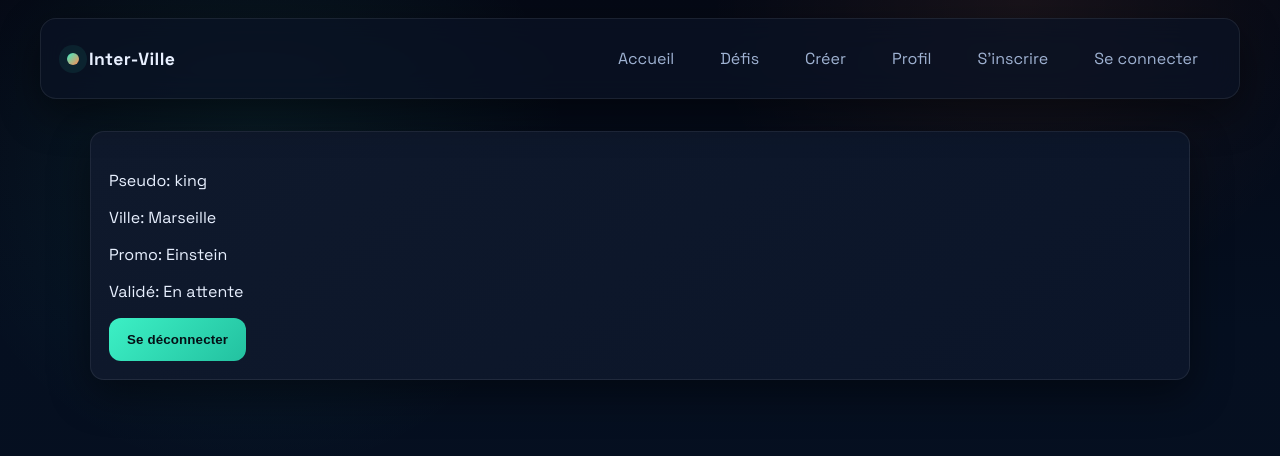
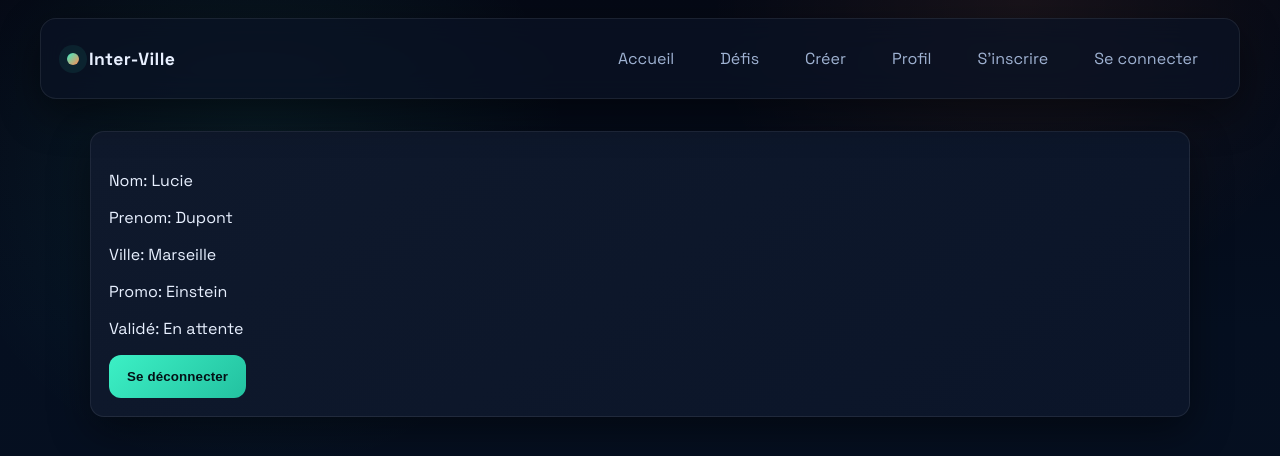
Before and after one commit to Gaetan1303/Inter-Ville-Project, a React app in the folder frontend/: page /profile in a window 1280 px wide. Shown: the top 456 px of the page. Built offline with nearby package versions, Linux system fonts and the light colour scheme; no server answers; the HTML template or start-up script is replaced by a standard one.

Commit message:
petite modif page profil

```diff
--- a/frontend/src/pages/Profile.jsx
+++ b/frontend/src/pages/Profile.jsx
@@ -10,7 +10,8 @@ export default function Profile() {
         <h2>
           {user.firstName} {user.lastName}
         </h2>
-        <p>Pseudo: king</p>
+        <p>Nom: Lucie</p>
+        <p>Prenom: Dupont</p>
         <p>Ville: Marseille</p>
         <p>Promo: Einstein</p>
         <p>Validé: En attente</p>
```
